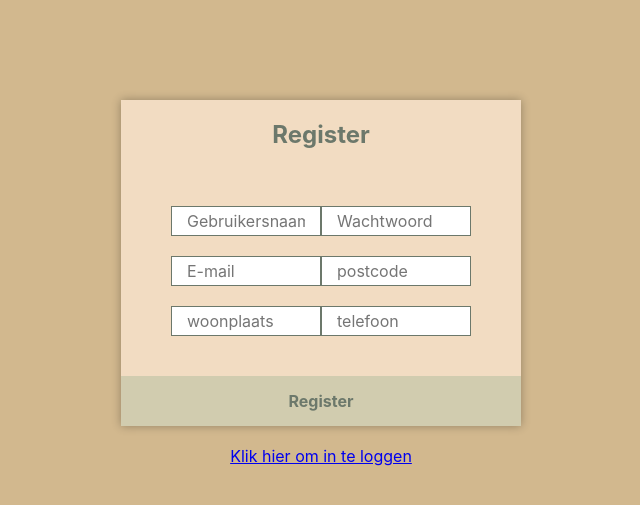
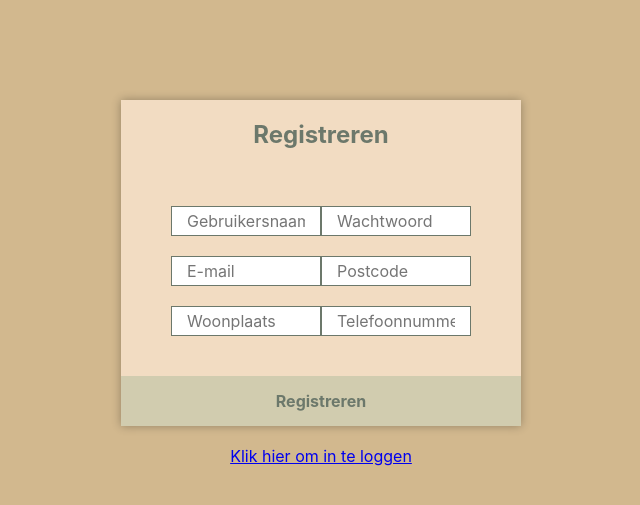
Before and after one commit to Ernesto-Lanera/Marktplaats-project, a PHP site: page /register/registerform.php in a window 1280 px wide. Shown: the top 505 px of the page, without its empty margins (319-959 px from the left). Run offline with PHP 8.4, Linux system fonts and the light colour scheme.

Commit message:
name chanches

```diff
--- a/login/authenticate.php
+++ b/login/authenticate.php
@@ -85,7 +85,7 @@ if (isset($_POST['user_name']) && isset($_POST['password'])) {
 
 }else{
 
-    header("Location: index.php");
+    header("Location: ../home.php");
 
     exit();
 
--- a/register/register.php
+++ b/register/register.php
@@ -2,7 +2,7 @@
 // Change this to your connection info.
 $DATABASE_HOST = '20.224.252.175';
 $DATABASE_USER = 'marktplaats4b';
-$DATABASE_PASS = 'root';
+$DATABASE_PASS = 'password';
 $DATABASE_NAME = 'marktplaats';
 // Try and connect using the info above.
 $con = mysqli_connect($DATABASE_HOST, $DATABASE_USER, $DATABASE_PASS, $DATABASE_NAME);
--- a/register/registerform.php
+++ b/register/registerform.php
@@ -3,13 +3,13 @@
 
 <head>
 	<meta charset="utf-8">
-	<title>Register</title>
+	<title>Registreren</title>
 	<link href="register.css" rel="stylesheet" type="text/css">
 </head>
 
 <body>
 	<div class="register">
-		<h1>Register</h1>
+		<h1>Registreren</h1>
 		<form action="register.php" method="post" autocomplete="off">
 			<label for="user_name">
 				<i class="user"></i>
@@ -26,16 +26,16 @@
 
 			<label for="postalcode">
 				<i class="postal_code"></i>
-			</label><input id="postal_Code" name="postal_Code" placeholder="postcode" type="text" pattern="^[1-9][0-9]{3} ?(?!sa|sd|ss|SA|SD|SS)([A-Z]{2}$|[a-z]{2}$)">
+			</label><input id="postal_Code" name="postal_Code" placeholder="Postcode" type="text" pattern="^[1-9][0-9]{3} ?(?!sa|sd|ss|SA|SD|SS)([A-Z]{2}$|[a-z]{2}$)">
 			<label for="user_Location">
 				<i class="user_location"></i>
 			</label>
-			<input type="user_Location" name="user_Location" placeholder="woonplaats" id="user_Location">
+			<input type="user_Location" name="user_Location" placeholder="Woonplaats" id="user_Location">
 			<label for="telephone">
 				<i class="telephone"></i>
 			</label>
-			<input type="telephone" name="telephone" placeholder="telefoon" id="telephone" pattern="[0-9]{2}[0-9]{4}[0-9]{4}">
-			<input type="submit" value="Register">
+			<input type="telephone" name="telephone" placeholder="Telefoonnummer" id="telephone" pattern="[0-9]{2}[0-9]{4}[0-9]{4}">
+			<input type="submit" value="Registreren">
 		</form>
 	</div>
 	<div class="login"><a href="../login/login.php"></i>Klik hier om in te loggen</a></div>
```
Also changed, not shown: login/login.php (+5 -5 lines).
